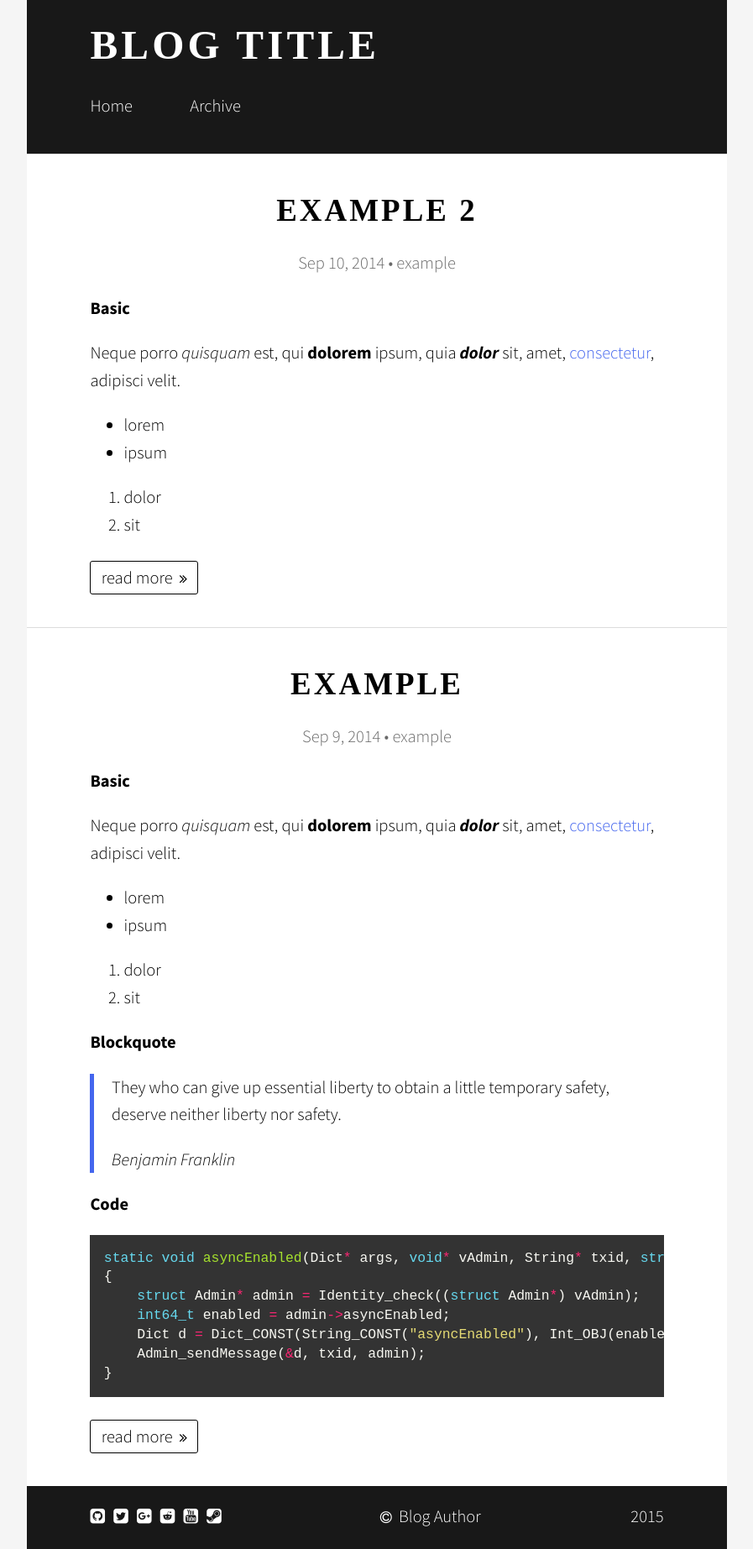
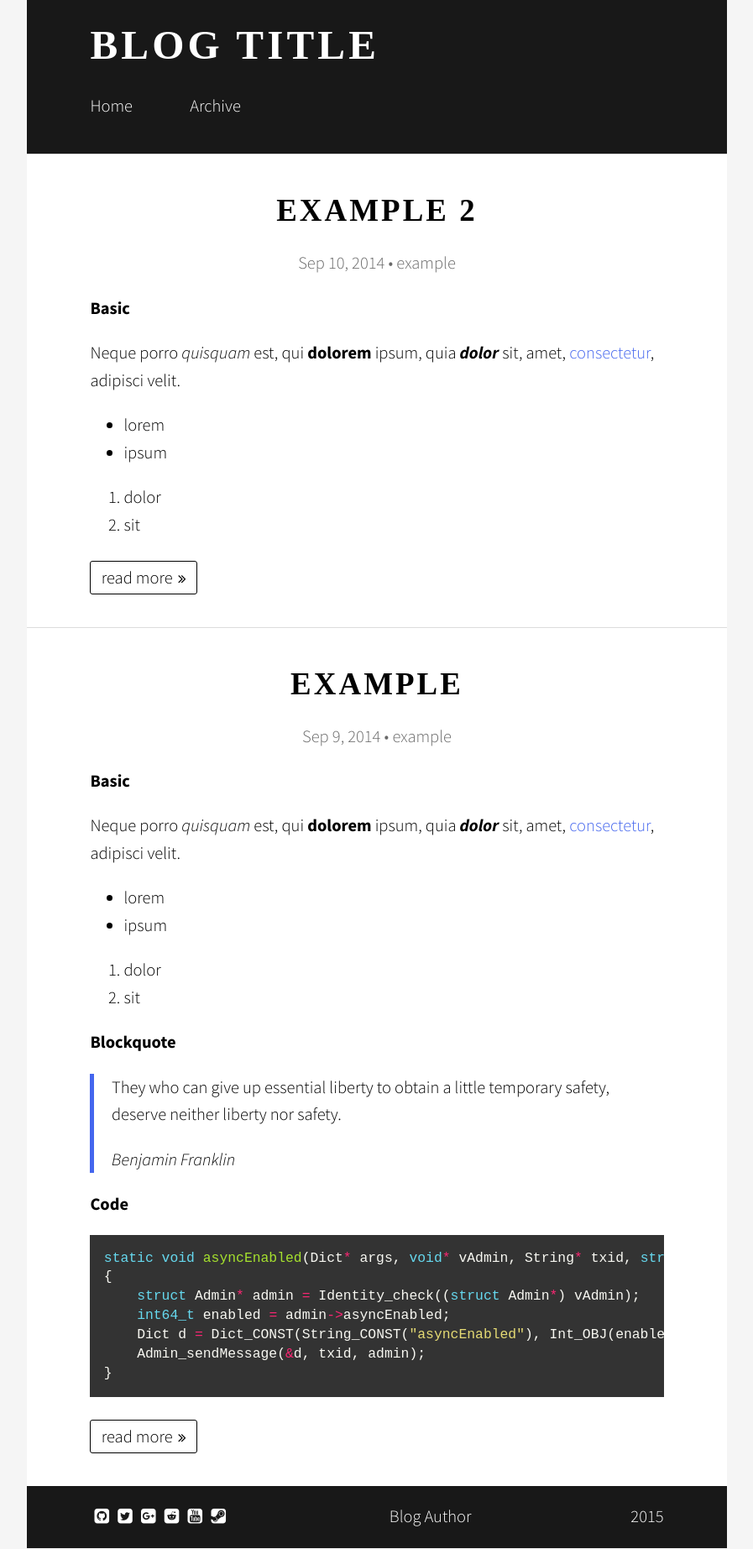
Before and after one commit to floede/contrast, a Jekyll site: the page built from index.html, in a window 1280 px wide. Shown: the whole page at 84% size, without its empty margins (191-1088 px from the left). Built offline with Jekyll 4.4.1, drawn with Linux system fonts in a browser that asks for light colours; nearby versions of some CDN libraries; some web fonts are replaced; Markdown is read by kramdown in place of the engine named in the settings.

Commit message:
Update basic.css

```diff
--- a/css/basic.css
+++ b/css/basic.css
@@ -102,19 +102,16 @@ body > footer {
 }
 
 body > footer .fa {
-    margin-right: .5em;
+    margin: 0 .25em
+}
+
+body > footer .fa-copyright {
+    font-size: .85em;
 }
 
 article footer a::after {
     font-family: "FontAwesome";
     font-size: .8em;
-    margin-left: .5em;
+    margin-left: .4em;
     content: "\f101";
 }
-
-body > footer > span:nth-child(2) a::before {
-    font-family: "FontAwesome";
-    font-size: .8em;
-    margin-right: .5em;
-    content: "\f1f9";
-}
```
